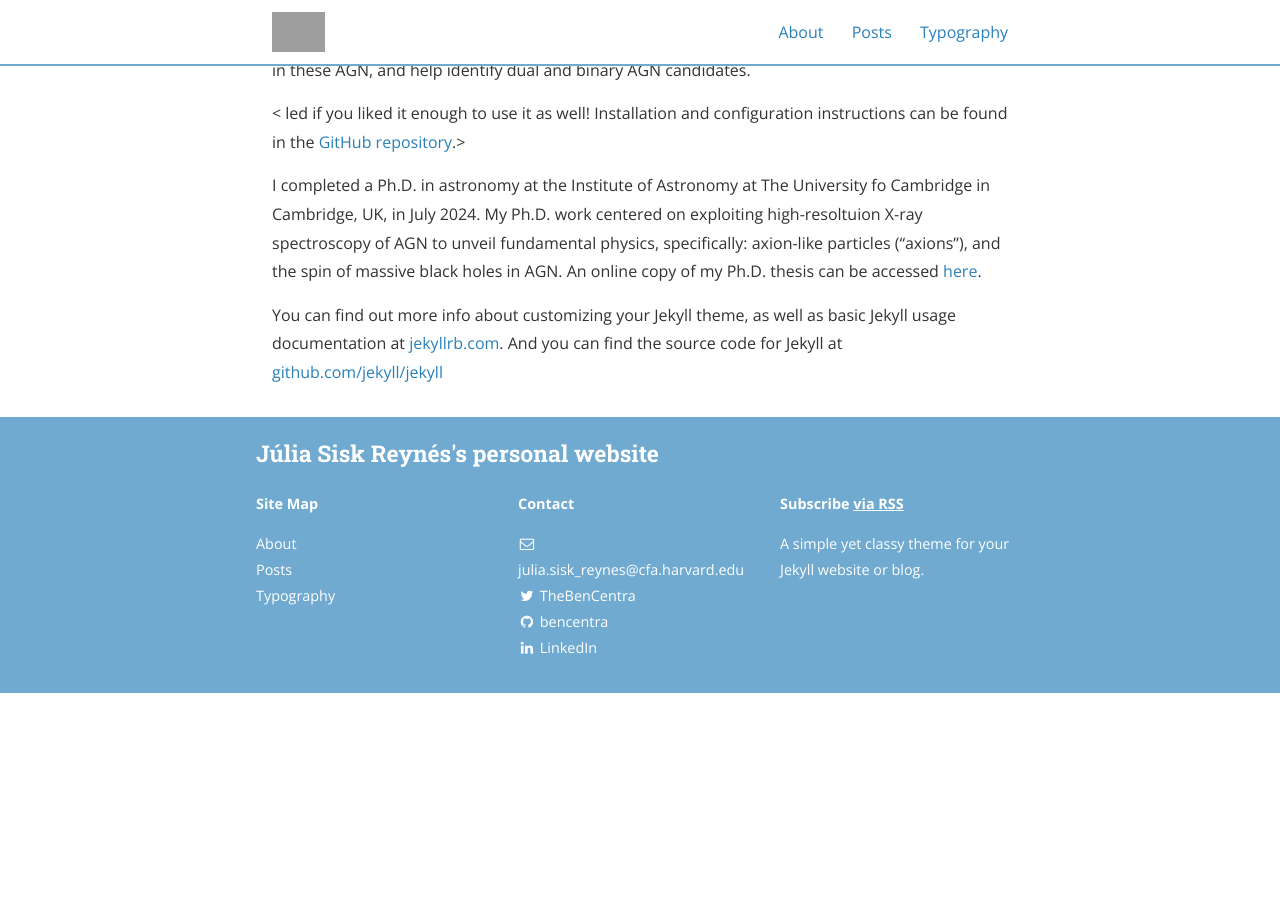
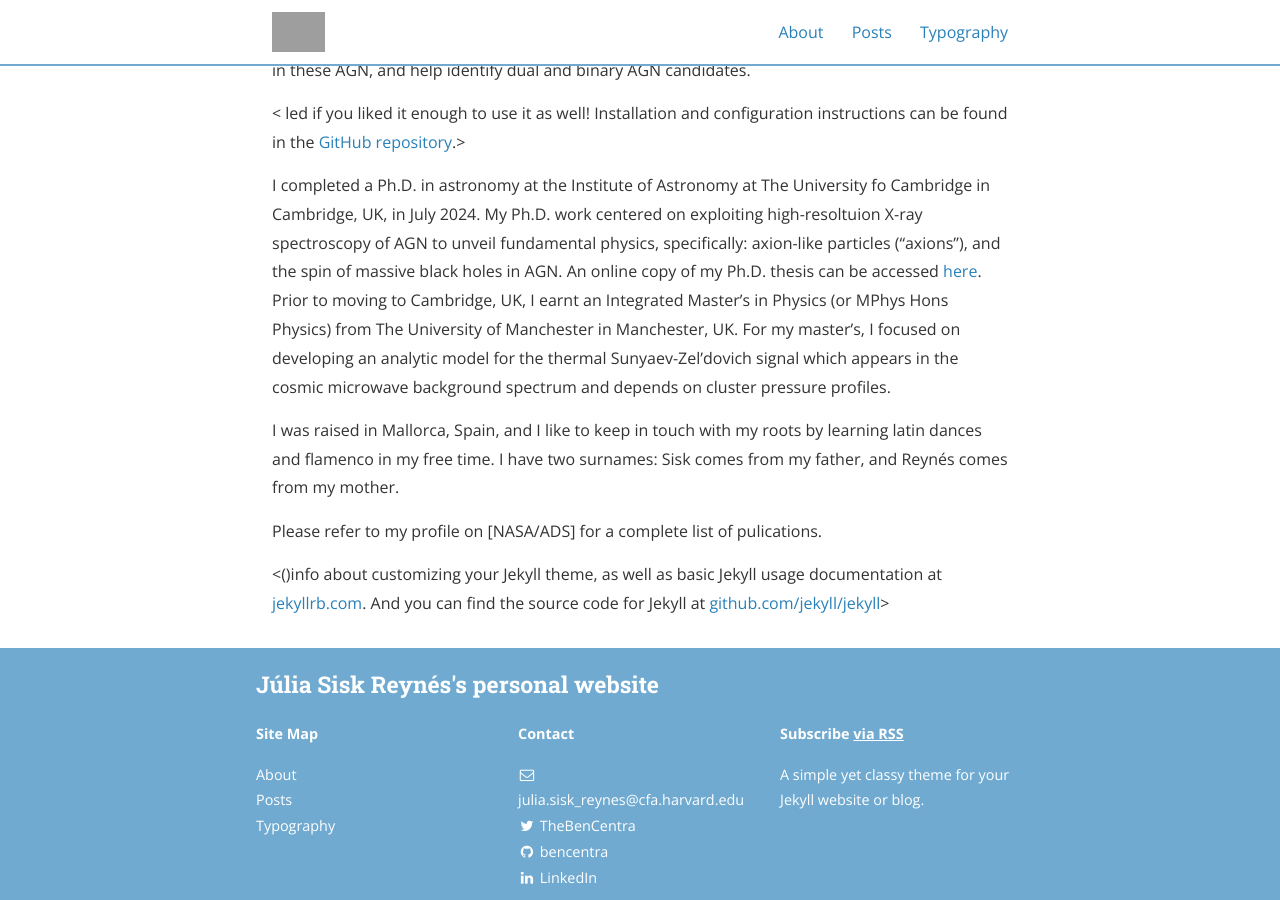
Before and after one commit to jsiskreynes-astro/jsiskreynes-astro.github.io, a Jekyll site: the page built from index.md, in a window 1280 px wide and 900 px high, scrolled down 596 px. Built offline with Jekyll 4.4.1, drawn with Linux system fonts in a browser that asks for light colours; nearby versions of some CDN libraries; before the commit the page ends 1289 px from its top, so only the background shows below that; grey boxes are pictures that could not be loaded.

Commit message:
Changed index.md

```diff
--- a/index.md
+++ b/index.md
@@ -11,9 +11,13 @@ Welcome! I am an astronomer and, as of September 2024, a postdoctoral research f
 
 < led if you liked it enough to use it as well! Installation and configuration instructions can be found in the [GitHub repository](https://github.com/bencentra/centrarium).>
 
-I completed a Ph.D. in astronomy at the Institute of Astronomy at The University fo Cambridge in Cambridge, UK, in July 2024. My Ph.D. work centered on exploiting high-resoltuion X-ray spectroscopy of AGN to unveil fundamental physics, specifically: axion-like particles ("axions"), and the spin of massive black holes in AGN. An online copy of my Ph.D. thesis can be accessed [here](https://www.repository.cam.ac.uk/items/73316b31-4841-4c8f-a1f4-5a6c6fcb0735).
+I completed a Ph.D. in astronomy at the Institute of Astronomy at The University fo Cambridge in Cambridge, UK, in July 2024. My Ph.D. work centered on exploiting high-resoltuion X-ray spectroscopy of AGN to unveil fundamental physics, specifically: axion-like particles ("axions"), and the spin of massive black holes in AGN. An online copy of my Ph.D. thesis can be accessed [here](https://www.repository.cam.ac.uk/items/73316b31-4841-4c8f-a1f4-5a6c6fcb0735). Prior to moving to Cambridge, UK, I earnt an Integrated Master's in Physics (or MPhys Hons Physics) from The University of Manchester in Manchester, UK. For my master's, I focused on developing an analytic model for the thermal Sunyaev-Zel'dovich signal which appears in the cosmic microwave background spectrum and depends on cluster pressure profiles.
 
-You can find out more info about customizing your Jekyll theme, as well as basic Jekyll usage documentation at [jekyllrb.com](http://jekyllrb.com/). And you can find the source code for Jekyll at [github.com/jekyll/jekyll](https://github.com/jekyll/jekyll)
+I was raised in Mallorca, Spain, and I like to keep in touch with my roots by learning latin dances and flamenco in my free time. I have two surnames: Sisk comes from my father, and Reynés comes from my mother.
+
+Please refer to my profile on [NASA/ADS] for a complete list of pulications.
+
+<()info about customizing your Jekyll theme, as well as basic Jekyll usage documentation at [jekyllrb.com](http://jekyllrb.com/). And you can find the source code for Jekyll at [github.com/jekyll/jekyll](https://github.com/jekyll/jekyll)>
 
 [centrarium]: https://github.com/bencentra/centrarium
 [bencentra]: http://bencentra.com
```
